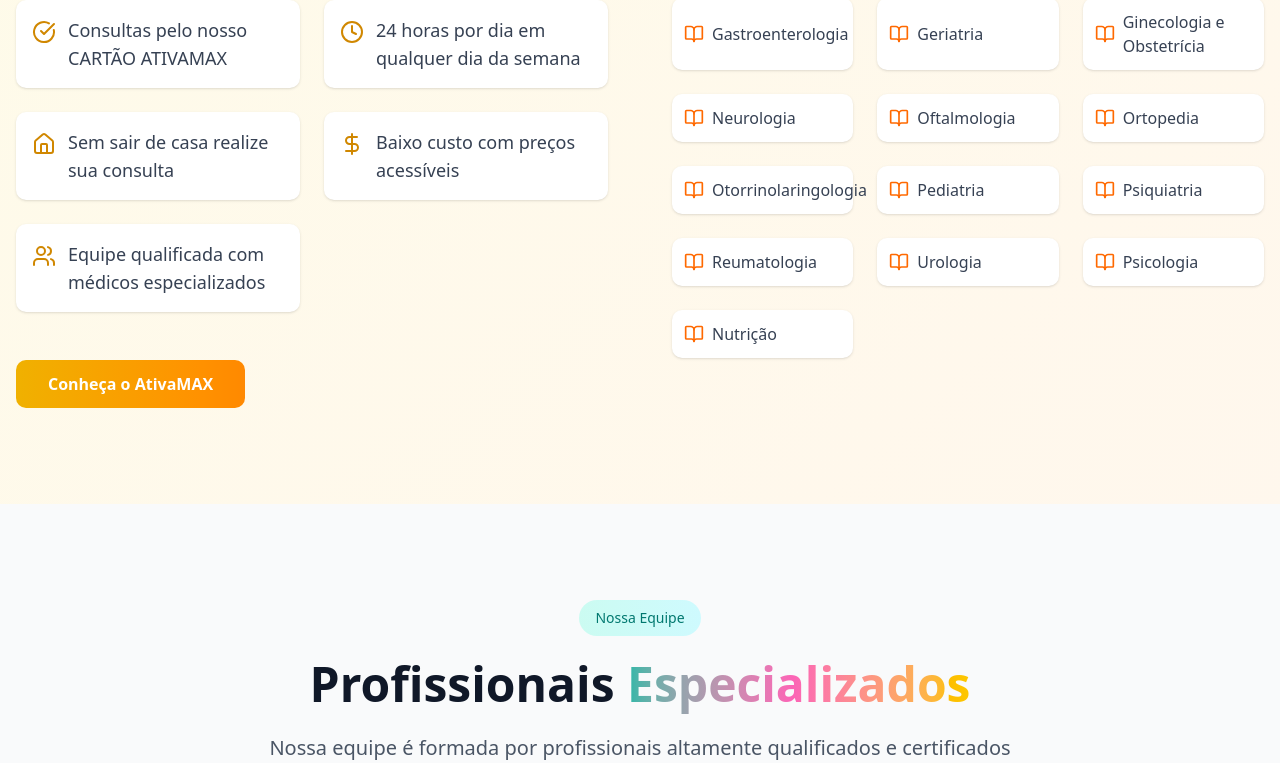
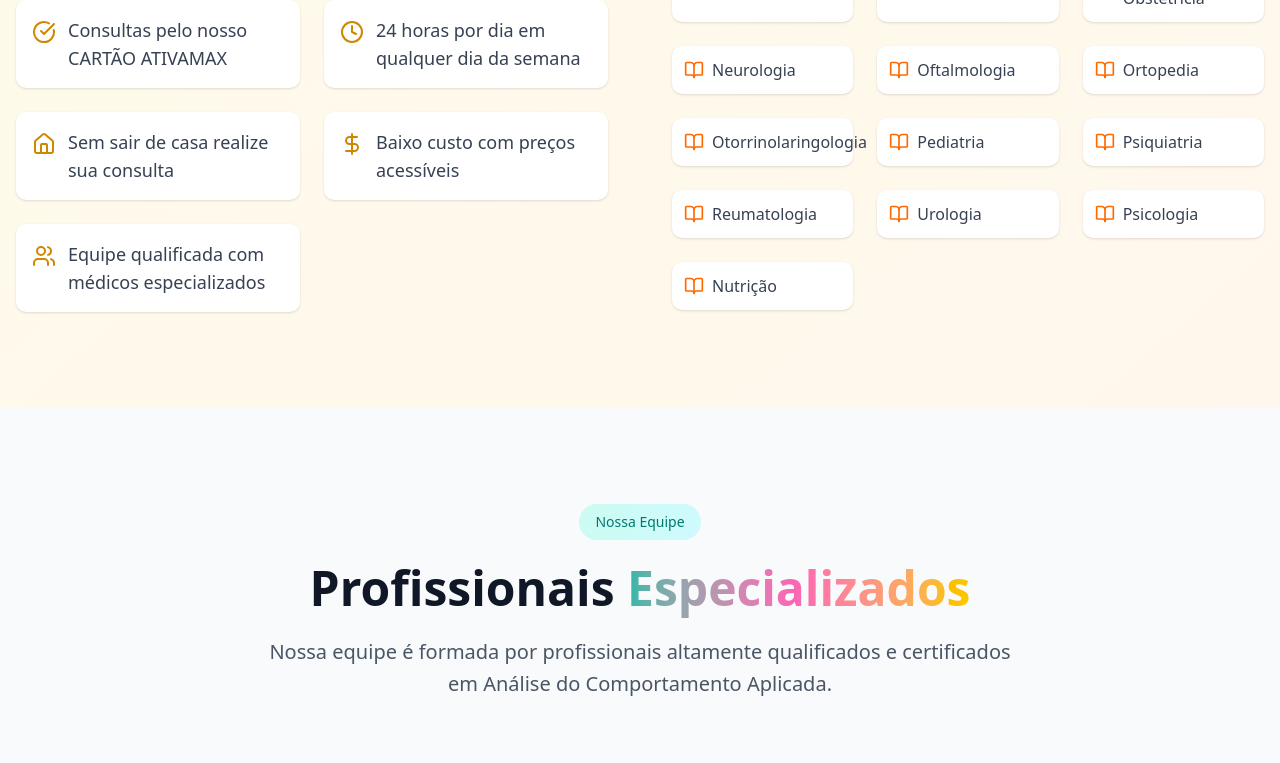
Before and after one commit to Patrick510/inovar_aba, a React (Vite) app: page / in a window 1280 px wide. Shown: the part 4402-5165 px from the top of the page. Built offline with nearby package versions, Linux system fonts and the light colour scheme; grey boxes are pictures that could not be loaded.

Commit message:
feat: remove AtivaMAX link from AtivaMaxSection component

```diff
--- a/src/components/AtivaMaxSection.tsx
+++ b/src/components/AtivaMaxSection.tsx
@@ -114,16 +114,6 @@
                 </div>
               ))}
             </div>
-            <div className="flex justify-center lg:justify-start pt-4">
-              <a
-                href="https://cartaoativamaxsaude.plano10.com.br/"
-                target="_blank"
-                rel="noopener noreferrer"
-                className="inline-flex items-center justify-center px-8 py-3 bg-gradient-to-r from-yellow-500 to-orange-400 text-white font-semibold rounded-lg hover:shadow-lg transform hover:scale-105 transition-all duration-200"
-              >
-                Conheça o AtivaMAX
-              </a>
-            </div>
           </div>
 
           {/* Specialties */}
```
